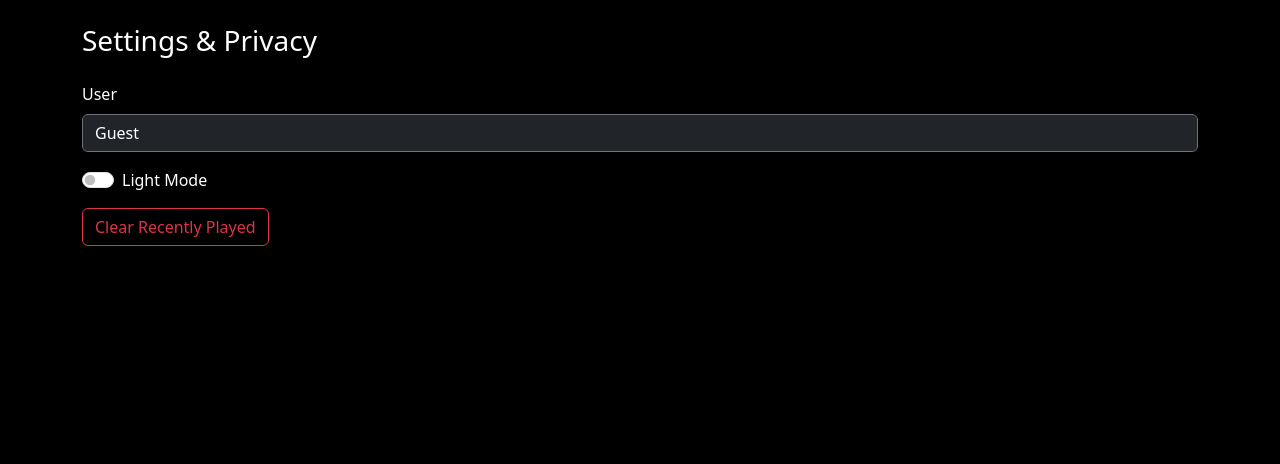
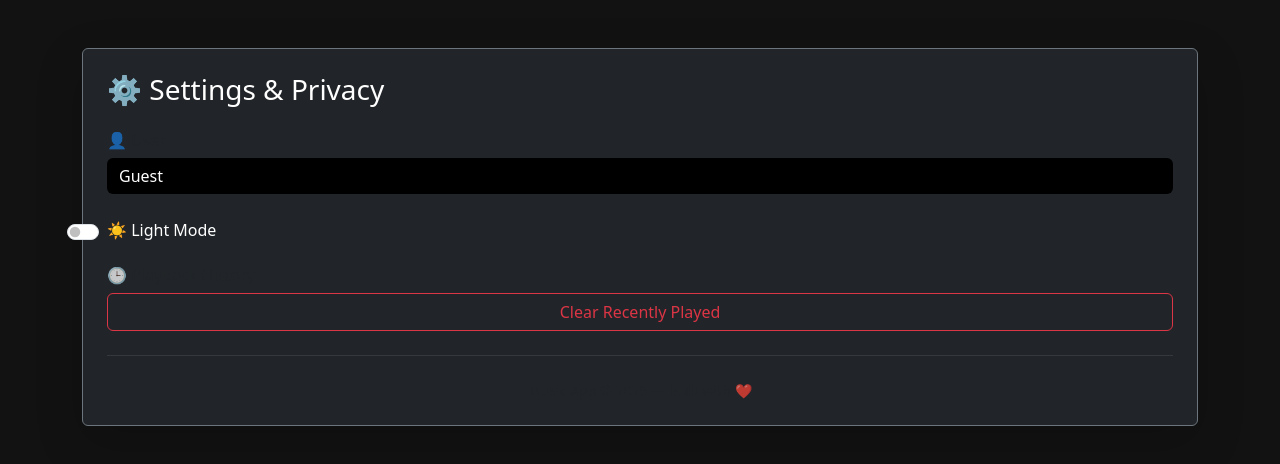
Before and after one commit to teligent-technology/Music-Application, a React (Vite) app in the folder Frontend/: page /settings in a window 1280 px wide. Shown: the top 464 px of the page. Built offline with nearby package versions, Linux system fonts and the light colour scheme.

Commit message:
Some message

```diff
--- a/Frontend/src/Components/Setting.jsx
+++ b/Frontend/src/Components/Setting.jsx
@@ -23,33 +23,51 @@ const Settings = () => {
   };
 
   return (
-    <div className="min-vh-100 py-4" style={{ backgroundColor: "#000", color: "#fff" }}>
+    <div className="min-vh-100 py-5" style={{ backgroundColor: "#121212", color: "#fff" }}>
       <div className="container">
-        <h3 className="mb-4">Settings & Privacy</h3>
+        <div className="card bg-dark border-secondary shadow-lg text-white">
+          <div className="card-body p-4">
+            <h3 className="card-title mb-4">
+              ⚙️ Settings & Privacy
+            </h3>
 
-        <div className="mb-3">
-          <label className="form-label">User</label>
-          <div className="form-control bg-dark text-white border-secondary">
+            {/* User Info */}
+            <div className="mb-4">
+              <h6 className="text-muted">👤 User</h6>
+              <div className="form-control bg-black text-white border-0">
                 {user ? user.name : "Guest"}
               </div>
             </div>
 
-        <div className="form-check form-switch mb-3">
+            {/* Theme Switch */}
+            <div className="form-check form-switch d-flex align-items-center mb-4 ps-0">
               <input
-            className="form-check-input"
+                className="form-check-input me-2"
                 type="checkbox"
                 checked={darkMode}
                 onChange={handleThemeToggle}
                 id="themeSwitch"
               />
-          <label className="form-check-label" htmlFor="themeSwitch">
-            {darkMode ? "Dark Mode" : "Light Mode"}
+              <label className="form-check-label fs-6" htmlFor="themeSwitch">
+                {darkMode ? "🌙 Dark Mode" : "☀️ Light Mode"}
               </label>
             </div>
 
-        <button className="btn btn-outline-danger" onClick={clearRecents}>
+            {/* Clear Recently Played */}
+            <div className="mb-4">
+              <h6 className="text-muted">🕒 Playback History</h6>
+              <button className="btn btn-outline-danger w-100" onClick={clearRecents}>
                 Clear Recently Played
               </button>
+            </div>
+
+            <hr className="border-secondary my-4" />
+
+            <div className="text-muted small text-center">
+              Music App © {new Date().getFullYear()} — Built with ❤️
+            </div>
+          </div>
+        </div>
       </div>
     </div>
   );
```
Lines whose indentation alone changed are shown as unchanged.
